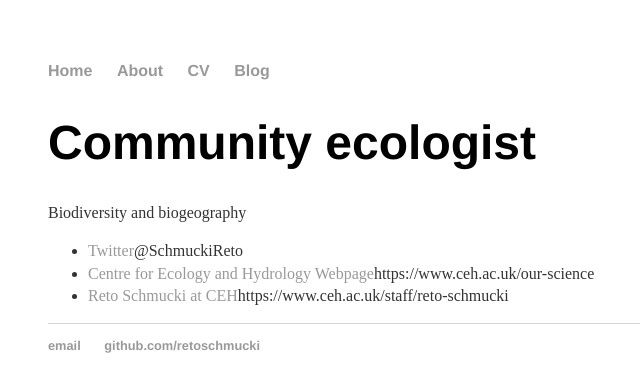
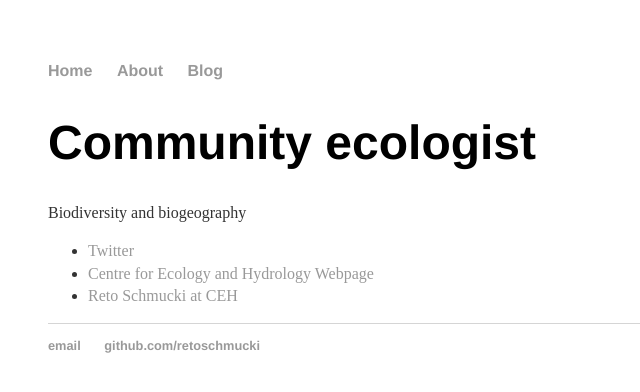
Before and after one commit to RetoSchmucki/RetoSchmucki.github.io, a Jekyll site: the page built from about/index.html, in a window 1280 px wide. Shown: the top 392 px of the page, without its empty margins (144-784 px from the left). Built offline with Jekyll 4.4.1, drawn with Linux system fonts in a browser that asks for light colours.

Commit message:
fix links

```diff
--- a/_layouts/default.html
+++ b/_layouts/default.html
@@ -12,7 +12,7 @@
       <ul>
           <li><a href="/">Home</a></li>
           <li><a href="/about">About</a></li>
-          <li><a href="/cv">CV</a></li>
+          <!--<li><a href="/cv">CV</a></li>-->
           <li><a href="/blog">Blog</a></li>
       </ul>
     </nav>
--- a/about/index.html
+++ b/about/index.html
@@ -9,8 +9,8 @@ description: Reto Schmucki - community ecologist
   <p>Biodiversity and biogeography</p>
 
   <ul class="contacts">
-    <li><a href="#">Twitter</a>@SchmuckiReto</li>
-    <li><a href="#">Centre for Ecology and Hydrology Webpage</a>https://www.ceh.ac.uk/our-science</li>
-    <li><a href="#">Reto Schmucki at CEH</a>https://www.ceh.ac.uk/staff/reto-schmucki</li>
+    <li><a href="@SchmuckiReto">Twitter</a></li>
+    <li><a href="https://www.ceh.ac.uk/our-science">Centre for Ecology and Hydrology Webpage</a></li>
+    <li><a href="https://www.ceh.ac.uk/staff/reto-schmucki">Reto Schmucki at CEH</a></li>
     </ul>
 </div>
--- a/blog/index.html
+++ b/blog/index.html
@@ -2,7 +2,7 @@
 layout: default
 title: Reto's Blog
 ---
-	<h1>{{ page.title }}</h1>
+	<h2>{{ page.title }}</h1>
 	<ul class="posts">
 
 	  {% for post in site.posts %}
```
